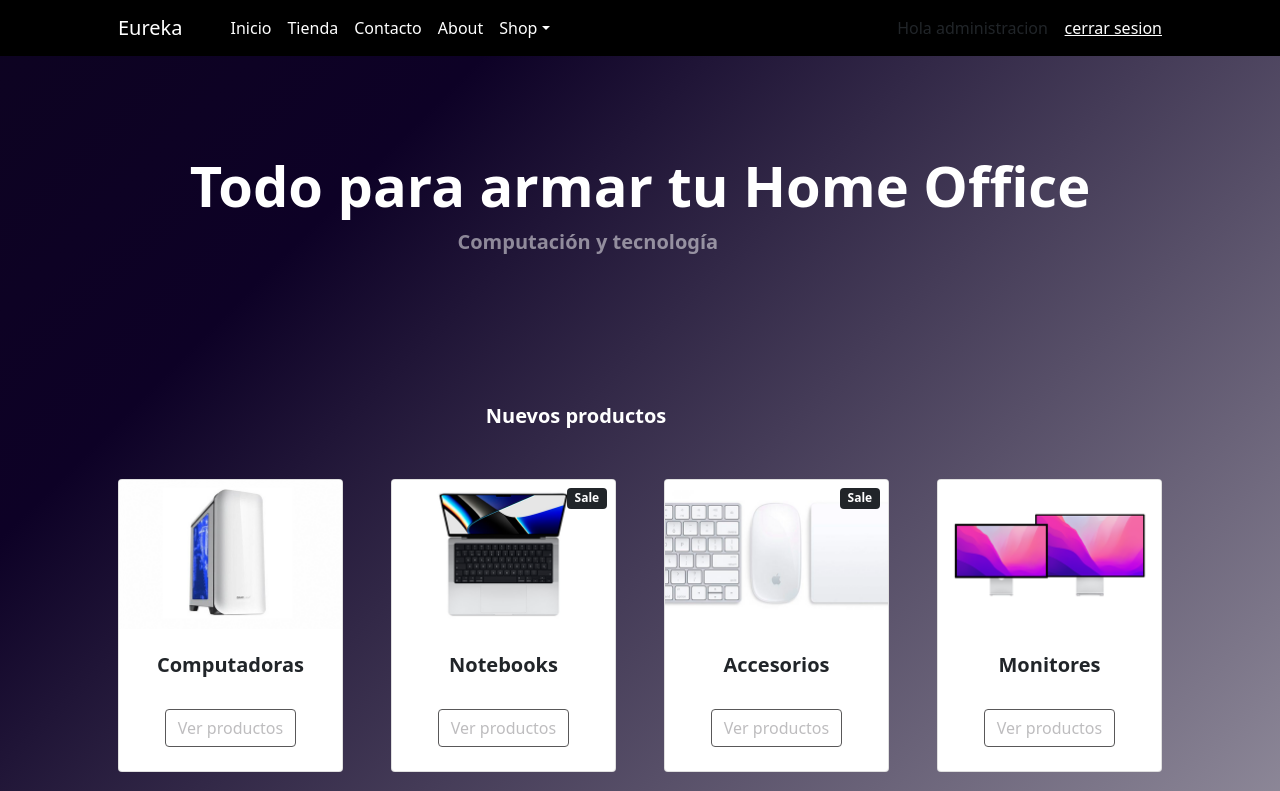
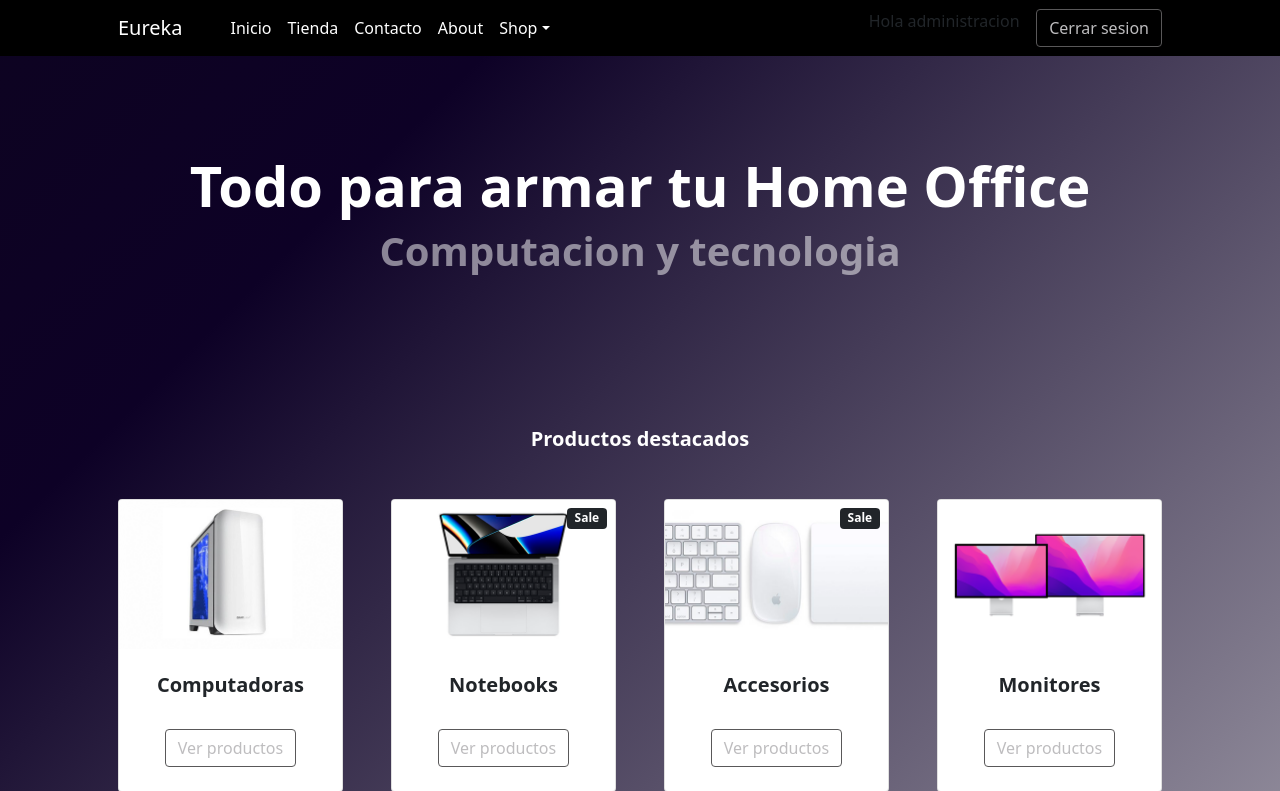
Before and after one commit to guiarango/ecommerce_productos_electronicos, a Django app: page / in a window 1280 px wide. Shown: the top 791 px of the page. Run offline with Django 4.2, Linux system fonts and the light colour scheme; a user stored in the database is signed in; some libraries are stand-ins or nearby versions.

Commit message:
Cambios en home

```diff
--- a/Home/templates/Home/base.html
+++ b/Home/templates/Home/base.html
@@ -89,11 +89,10 @@
               >
               <ul class="dropdown-menu" aria-labelledby="navbarDropdown">
                 <li>
-                  <a class="dropdown-item" href="#!">Todos los productos</a>
+                  <a class="dropdown-item" href="{%url 'tienda'%}">Todos los productos</a>
                 </li>
                 <li><hr class="dropdown-divider" /></li>
                 <li><a class="dropdown-item" href="#!">Categorias</a></li>
-                <li><a class="dropdown-item" href="#!">SALE</a></li>
                 <li><a class="dropdown-item" href="#!">SALE</a></li>
               </ul>
             </li>
@@ -101,8 +100,8 @@
         <div class="d-flex">
           {% if user.is_authenticated %} Hola {{ user.username }} &nbsp; &nbsp;<a
             href="{% url 'cerrar_sesion'  %}"
-            style="color: white"
-            >cerrar sesion</a
+            class="btn btn-outline-dark"
+            >Cerrar sesion</a
           >
 
           {% else %}
--- a/Home/templates/Home/home.html
+++ b/Home/templates/Home/home.html
@@ -9,14 +9,14 @@
         <div class="container px-4 px-lg-5 my-5">
             <div class="text-center text-white">
                 <h1 class="display-4 fw-bolder">Todo para armar tu Home Office</h1>
-                <p class="lead fw-normal text-white-50 mb-0">Computación y tecnología</p>
+                <h1 class="display-6 fw-bolder text-white-50">Computacion y tecnologia</h1>
             </div>
         </div>
     </header>
     <!--Items Parte de arriba-->
     <section class="py-5">
         <div class="text-center text-white">
-            <p class="lead fw-normal text-white-20 mb-0">Nuevos productos</p>
+            <h5 class="display-8 fw-bolder text-white-20">Productos destacados</h5>
         </div>
         <div class="container px-4 px-lg-5 mt-5">
             <div class="row gx-4 gx-lg-5 row-cols-2 row-cols-md-3 row-cols-xl-4 justify-content-center">
@@ -33,7 +33,7 @@
                         </div>
                         <!-- Product actions-->
                         <div class="card-footer p-4 pt-0 border-top-0 bg-transparent">
-                            <div class="text-center"><a class="btn btn-outline-dark mt-auto" href="#">Ver productos</a></div>
+                            <div class="text-center"><a class="btn btn-outline-dark mt-auto" href="{%url 'tienda'%}">Ver productos</a></div>
                         </div>
                     </div>
                 </div>
@@ -52,7 +52,7 @@
                         </div>
                         <!-- Product actions-->
                         <div class="card-footer p-4 pt-0 border-top-0 bg-transparent">
-                            <div class="text-center"><a class="btn btn-outline-dark mt-auto" href="#">Ver productos</a></div>
+                            <div class="text-center"><a class="btn btn-outline-dark mt-auto" href="{%url 'tienda'%}">Ver productos</a></div>
                         </div>
                     </div>
                 </div>
@@ -71,7 +71,7 @@
                         </div>
                         <!-- Product actions-->
                         <div class="card-footer p-4 pt-0 border-top-0 bg-transparent">
-                            <div class="text-center"><a class="btn btn-outline-dark mt-auto" href="#">Ver productos</a></div>
+                            <div class="text-center"><a class="btn btn-outline-dark mt-auto" href="{%url 'tienda'%}">Ver productos</a></div>
                         </div>
                     </div>
                 </div>
@@ -88,7 +88,7 @@
                         </div>
                         <!-- Product actions-->
                         <div class="card-footer p-4 pt-0 border-top-0 bg-transparent">
-                            <div class="text-center"><a class="btn btn-outline-dark mt-auto" href="#">Ver productos</a></div>
+                            <div class="text-center"><a class="btn btn-outline-dark mt-auto" href="{%url 'tienda'%}">Ver productos</a></div>
                         </div>
                     </div>
                 </div>
@@ -108,7 +108,7 @@
                         </div>
                         <!-- Product actions-->
                         <div class="card-footer p-4 pt-0 border-top-0 bg-transparent">
-                            <div class="text-center"><a class="btn btn-outline-dark mt-auto" href="#">Comprar</a></div>
+                            <div class="text-center"><a class="btn btn-outline-dark mt-auto" href="{%url 'tienda'%}">Comprar</a></div>
                         </div>
                     </div>
                 </div>
@@ -135,7 +135,7 @@
                         </div>
                         <!-- Product actions-->
                         <div class="card-footer p-4 pt-0 border-top-0 bg-transparent">
-                            <div class="text-center"><a class="btn btn-outline-dark mt-auto" href="#">Comprar</a></div>
+                            <div class="text-center"><a class="btn btn-outline-dark mt-auto" href="{%url 'tienda'%}">Comprar</a></div>
                         </div>
                     </div>
                 </div>
@@ -154,7 +154,7 @@
                         </div>
                         <!-- Product actions-->
                         <div class="card-footer p-4 pt-0 border-top-0 bg-transparent">
-                            <div class="text-center"><a class="btn btn-outline-dark mt-auto" href="#">Comprar</a></div>
+                            <div class="text-center"><a class="btn btn-outline-dark mt-auto" href="{%url 'tienda'%}">Comprar</a></div>
                         </div>
                     </div>
                 </div>
@@ -181,7 +181,7 @@
                         </div>
                         <!-- Product actions-->
                         <div class="card-footer p-4 pt-0 border-top-0 bg-transparent">
-                            <div class="text-center"><a class="btn btn-outline-dark mt-auto" href="#">Comprar</a></div>
+                            <div class="text-center"><a class="btn btn-outline-dark mt-auto" href="{%url 'tienda'%}">Comprar</a></div>
                         </div>
                     </div>
                 </div>
--- a/tienda/templates/carro/widget.html
+++ b/tienda/templates/carro/widget.html
@@ -44,7 +44,7 @@
     <tfoot>
         <tr>
            <td colspan="3">
-              total:${{ importe_total_carro}}
+              Total ${{ importe_total_carro}}
 
            </td>
         </tr>
```
Also changed, not shown: tienda/templates/tienda/tienda.html (+4 -9 lines), db.sqlite3.
